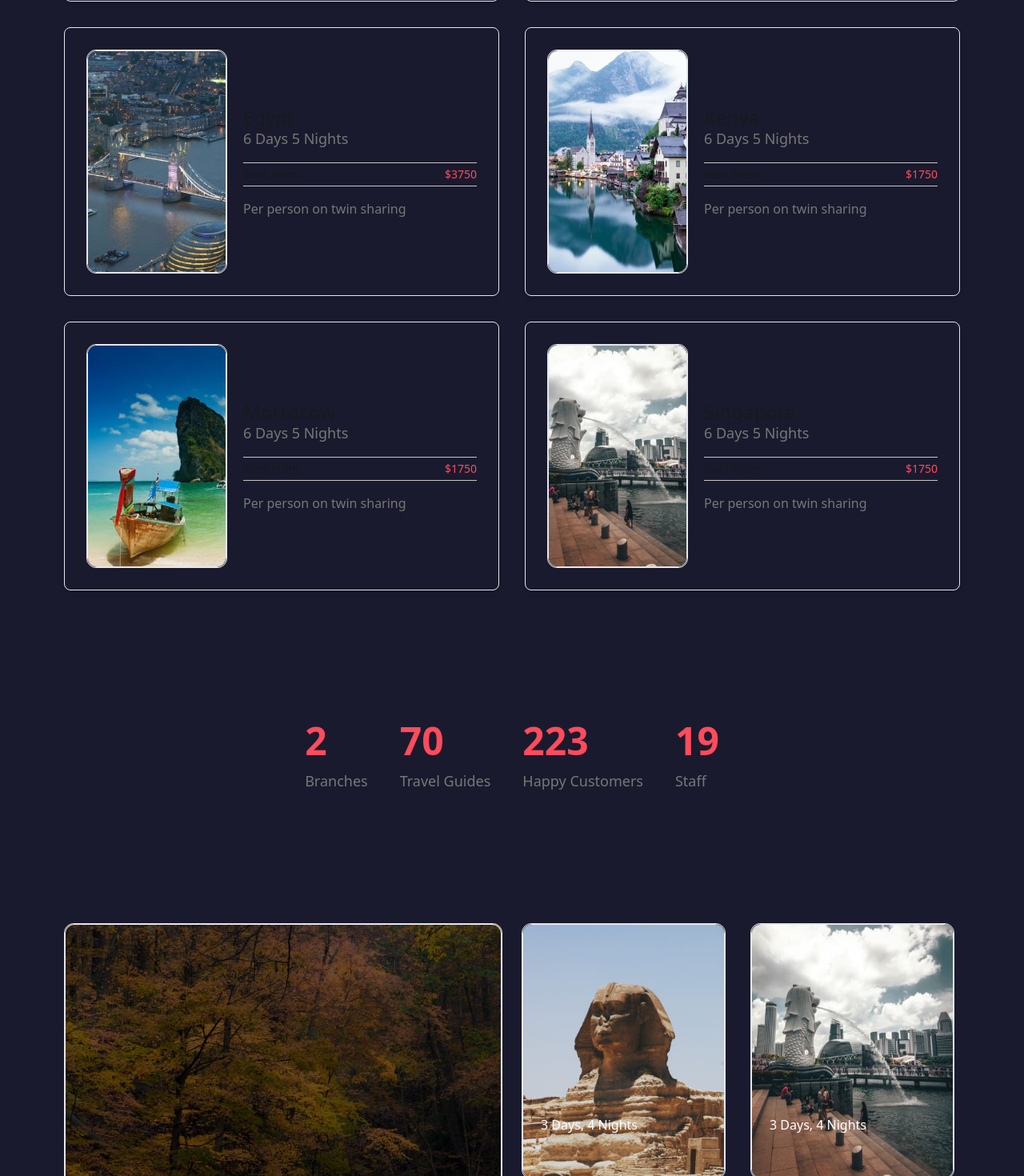
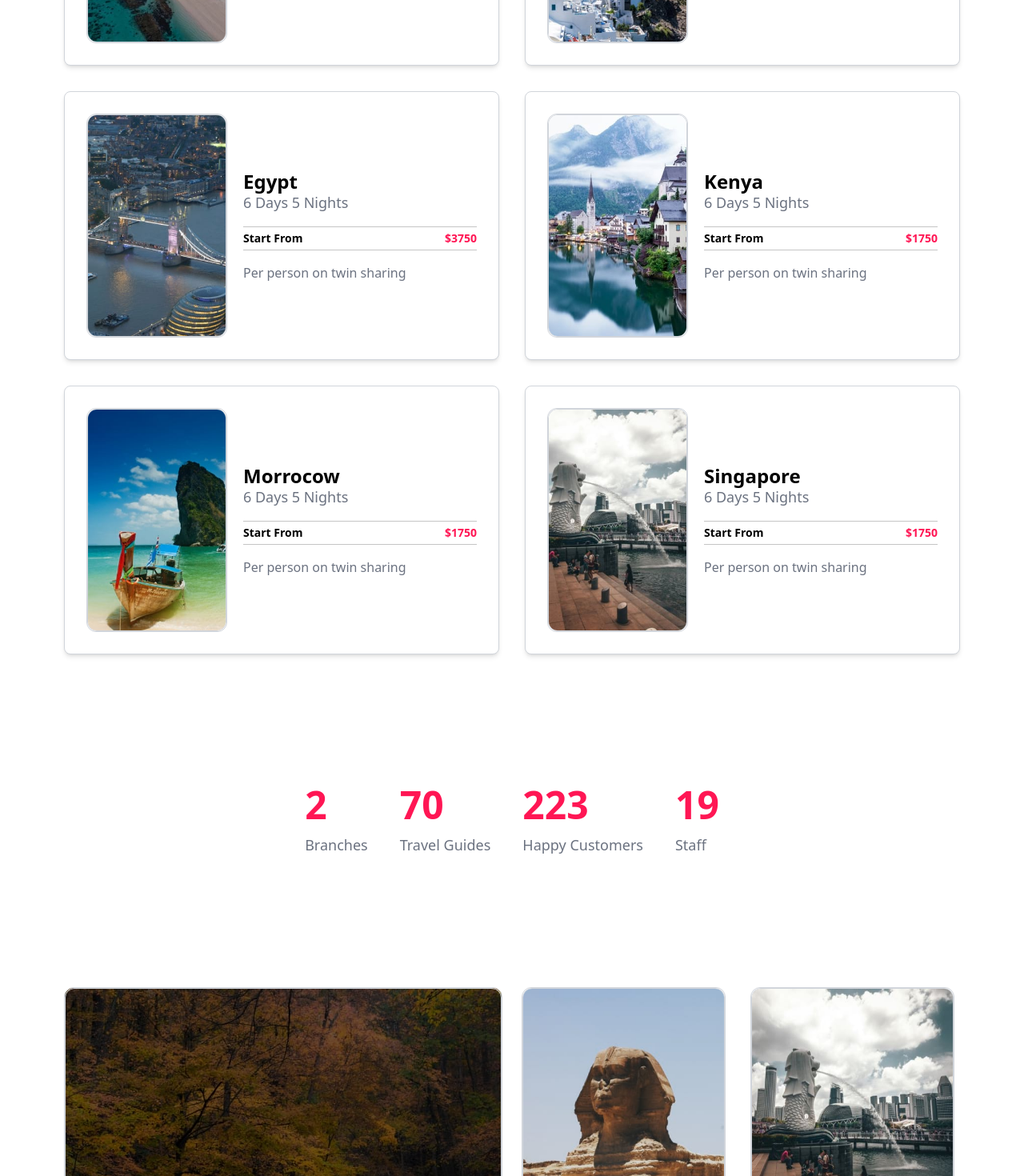
Before and after one commit to GraceJoseph-hub/space-touch, a React (Vite) app: page / in a window 1280 px wide. Shown: the part 1320-2790 px from the top of the page at 80% size. Built offline with nearby package versions, Linux system fonts and the light colour scheme.

Commit message:
working on the theme

```diff
--- a/src/components/aside/Aside.jsx
+++ b/src/components/aside/Aside.jsx
@@ -1,11 +1,9 @@
-import React from "react";
-import { useState } from "react";
+import React, { useState } from "react";
 import styles from "../aside/Aside.module.css";
 import g6 from "../../../public/images/g6.jpg";
 import g7 from "../../../public/images/g7.jpg";
 import g8 from "../../../public/images/g8.jpg";
 import g9 from "../../../public/images/g9.jpg";
-
 
 const Aside = () => {
   const [hoveredIndex, setHoveredIndex] = useState(null);
@@ -34,15 +32,16 @@ const Aside = () => {
       path: g6,
     },
   ];
+
   return (
-    <div className="flex flex-row gap-6 p-20 w-full">
+    <div className="flex flex-row gap-6 p-20 w-full bg-light dark:bg-[#111]">
       <div
         onMouseEnter={() => setIsHovered(true)}
         onMouseLeave={() => setIsHovered(false)}
-        className="h-[667px] w-1/2 bg-[url('../../../public/images/g10.jpg')] border border-solid rounded-xl relative"
+        className="h-[667px] w-1/2 bg-[url('../../../public/images/g10.jpg')] border border-solid border-gray-300 dark:border-white rounded-xl relative"
       >
-        <div className="h-full w-full bg-darkShade border border-solid rounded-xl">
-          <div className="text-light absolute bottom-10 left-10">
+        <div className="h-full w-full bg-darkShade border border-solid border-gray-300 dark:border-white rounded-xl">
+          <div className="text-black dark:text-white absolute bottom-10 left-10">
             <h6>3 Days, 4 Nights</h6>
             <p className={isHovered ? styles.show : styles.hide}>$1520</p>
           </div>
@@ -57,14 +56,14 @@ const Aside = () => {
             onMouseEnter={() => setHoveredIndex(index)}
             onMouseLeave={() => setHoveredIndex(null)}
           >
-            <div className="h-[320px] w-[255px] border border-solid rounded-xl">
+            <div className="h-[320px] w-[255px] border border-solid border-gray-300 dark:border-white rounded-xl">
               <img
                 src={details.path}
                 alt=""
-                className="h-full w-full border border-solid rounded-xl"
+                className="h-full w-full border border-solid border-gray-300 dark:border-white rounded-xl"
               />
             </div>
-            <div className="-mt-20 ml-6 text-light">
+            <div className="-mt-20 ml-6 text-black dark:text-white">
               <h6>{details.title}</h6>
               <p
                 className={`${styles.hide} ${
--- a/src/components/brand/Brand.jsx
+++ b/src/components/brand/Brand.jsx
@@ -1,38 +1,42 @@
-import React, {useEffect, useRef} from 'react'
+import React, { useEffect, useRef } from "react";
 import { Link } from "react-router-dom";
 import { gsap } from "gsap";
 
-
-const Brand = () => {
+const Brand = ({ theme }) => {
+  const navBar = useRef(null);
 
   useEffect(() => {
     const handleScroll = () => {
       if (window.scrollY > 100) {
-        gsap.to(".navbar", { color: "#ff1654" });
+        gsap.to(navBar.current, { color: "#ff1654" });
       } else {
-        gsap.to(".navbar", { color: "black" });
+        const isDarkMode = document.documentElement.classList.contains("dark");
+        gsap.to(navBar.current, { color: isDarkMode ? "#ffffff" : "black" });
       }
     };
+
+    // Set initial color based on theme
+    const isDarkMode = theme === "dark";
+    gsap.to(navBar.current, { color: isDarkMode ? "#ffffff" : "black" });
 
     window.addEventListener("scroll", handleScroll);
 
     return () => {
       window.removeEventListener("scroll", handleScroll);
     };
-  }, []);
+  }, [theme]);
 
-  const navBar = useRef(null);
   return (
     <div className="flex items-center">
       <Link
         to="/"
         ref={navBar}
-        className=" font-semibold navbar smallBP:text-base custom:text-2xl custom1:text-3xl"
+        className="font-semibold navbar smallBP:text-base custom:text-2xl custom1:text-3xl"
       >
         Spacetouch
       </Link>
     </div>
   );
-}
+};
 
-export default Brand
+export default Brand;
--- a/src/components/card/Card.jsx
+++ b/src/components/card/Card.jsx
@@ -1,36 +1,42 @@
 import React from "react";
 import cardData from "./CardData";
 
-
 const Card = () => {
-
   return (
-    <div className="grid grid-cols:1 custom1:grid-cols-2 gap-8">
+    <div className="grid grid-cols-1 custom1:grid-cols-2 gap-8">
       {cardData.map((card, index) => (
         <div
           key={index}
-          className="flex flex-col semiBP:flex-row items-center gap-5 p-[27px] bg-light border border-solid rounded-lg shadow-md"
+          className="flex flex-col semiBP:flex-row items-center gap-5 p-[27px] bg-light dark:bg-black border border-solid border-gray-300 dark:border-gray-800 rounded-lg shadow-md"
         >
           {/* image here  */}
-          <div className="flex w-full h-[370px] semiBP:w-56 semiBP:h-[340px] border border-solid flex-shrink-0 rounded-xl custom1:w-44 custom1:h-[280px]">
+          <div className="flex w-full  semiBP:w-56 semiBP:h-[340px] border border-solid border-gray-300 dark:border-none flex-shrink-0 rounded-xl custom1:w-44 custom1:h-[280px]">
             <img
               src={card.path}
               alt="beautiful places to visit"
-              className="w-full h-full border border-solid rounded-xl object-cover"
+              className="w-full h-full border border-solid border-gray-300 dark:border-none rounded-xl object-cover"
             />
           </div>
 
           {/* text here */}
           <div className="flex flex-col gap-4 w-full">
             <div>
-              <h4 className="text-2xl text-bold font-medium">{card.title}</h4>
-              <p className="text-lg text-grey -mt-1">{card.dayNight}</p>
+              <h4 className="text-2xl font-bold text-black dark:text-white">
+                {card.title}
+              </h4>
+              <p className="text-lg text-gray-500 dark:text-gray-400 -mt-1">
+                {card.dayNight}
+              </p>
             </div>
-            <div className="flex justify-between border-t border-b pt-1 pb-1 border-lightGrey text-sm text-bold">
-              <p className="text-sm text-bold capitalize">Start from</p>
+            <div className="flex justify-between border-t border-b pt-1 pb-1 border-lightGrey dark:border-gray-600 text-sm font-bold">
+              <p className="text-sm font-bold capitalize text-black dark:text-white">
+                Start from
+              </p>
               <p className="text-red">{card.amount}</p>
             </div>
-            <p className="text-grey text-base">{card.condition}</p>
+            <p className="text-gray-500 dark:text-gray-400 text-base">
+              {card.condition}
+            </p>
           </div>
         </div>
       ))}
--- a/src/components/countupAnimation/CountUpAnimation.jsx
+++ b/src/components/countupAnimation/CountUpAnimation.jsx
@@ -1,27 +1,35 @@
-import React from 'react'
+import React from "react";
 import CountUp from "react-countup";
 
 const CountUpAnimation = () => {
   return (
-    <div className="flex items-center justify-center gap-10 flex-wrap text-5xl text-red font-semibold w-full h-64 bg-light px-20">
+    <div className="flex items-center justify-center gap-10 flex-wrap text-5xl text-red font-semibold w-full h-64 bg-light dark:bg-black px-20">
       <div className="">
         <CountUp start={0} end={10} duration={200} />
-        <p className='text-lg mt-3 text-grey font-thin'>Branches</p>
+        <p className="text-lg mt-3 text-gray-500 dark:text-white font-thin">
+          Branches
+        </p>
       </div>
       <div>
         <CountUp start={0} end={350} duration={200} />
-        <p className='text-lg mt-3 text-grey font-thin'>Travel Guides</p>
+        <p className="text-lg mt-3 text-gray-500 dark:text-white font-thin">
+          Travel Guides
+        </p>
       </div>
       <div>
         <CountUp start={0} end={3812} duration={200} />
-        <p className='text-lg mt-3 text-grey font-thin'>Happy Customers</p>
+        <p className="text-lg mt-3 text-gray-500 dark:text-white font-thin">
+          Happy Customers
+        </p>
       </div>
       <div>
         <CountUp start={0} end={93} duration={200} />
-        <p className='text-lg mt-3 text-grey font-thin'>Staff</p>
+        <p className="text-lg mt-3 text-gray-500 dark:text-white font-thin">
+          Staff
+        </p>
       </div>
     </div>
   );
-}
+};
 
-export default CountUpAnimation
+export default CountUpAnimation;
--- a/src/components/footer/Footer.jsx
+++ b/src/components/footer/Footer.jsx
@@ -4,51 +4,67 @@ import { FaFacebook, FaTwitter, FaInstagram, FaYoutube } from "react-icons/fa";
 
 const Footer = () => {
   return (
-    <div className="w-full px-20 py-10 bg-gray-100 dark:bg-black">
+    <div className={`w-full px-20 py-10 bg-off-white dark:bg-[#111]`}>
       <div className="flex justify-between pb-10">
-        <div className="text-gray-800 dark:text-white">
-          <h2 className="text-lg font-bold mb-4">Company</h2>
-          <ul>
-            <li className="mb-2">
-              <Link to="/" className="hover:text-amber">
+        <div className="text-gray-800">
+          <h2 className="text-lg font-semibold mb-4 dark:text-light">
+            Company
+          </h2>
+          <ul className="">
+            <li className="mb-2 ">
+              <Link
+                to="/"
+                className={`hover:text-amber text-grey dark:text-dark text-sm `}
+              >
                 Home
               </Link>
             </li>
             <li className="mb-2">
-              <Link to="/about" className="hover:text-amber">
+              <Link
+                to="/about"
+                className={`hover:text-amber text-grey dark:text-dark text-sm`}
+              >
                 About Us
               </Link>
             </li>
             <li className="mb-2">
-              <Link to="/services" className="hover:text-amber">
+              <Link
+                to="/services"
+                className={`hover:text-amber text-grey dark:text-dark text-sm`}
+              >
                 Services
               </Link>
             </li>
             <li className="mb-2">
-              <Link to="/contact" className="hover:text-amber">
+              <Link
+                to="/contact"
+                className={`hover:text-amber text-grey dark:text-dark text-sm`}
+              >
                 Contact Us
               </Link>
             </li>
           </ul>
         </div>
-        <div className="text-gray-800 dark:text-white bg-white dark:bg-gray-900 p-6 rounded-md shadow-md">
-          <h2 className="text-lg font-bold mb-4">Newsletter</h2>
-          <form className="flex flex-col gap-y-5 mb-2">
+        <div className="text-gray-800 ">
+          <h2 className="text-lg font-semibold mb-4 dark:text-light">
+            Newsletter
+          </h2>
+          <form className="flex flex-col gap-y-5 w-[33.2rem] mb-2 bg-white p-6 rounded-md shadow-md">
             <p>Get latest updates and offers.</p>
             <div className="flex gap-x-2">
               <input
                 type="email"
                 placeholder="Email Address"
-                className="w-[22.4rem] p-2 bg-off-white border-gray-300 rounded-md focus:outline-none dark:bg-gray-800"
+                className="w-[22.4rem] p-2 bg-off-white border-gray-300 rounded-md focus:outline-none"
               />
               <button
                 type="submit"
-                className="px-7 py-2 text-light font-bold bg-red rounded-md hover:bg-red-600"
+                className="px-7 py-2 font-bold bg-red rounded-md hover:bg-red-600"
               >
                 Go
               </button>
             </div>
-            <p className="text-gray-500 text-sm dark:text-gray-400">
+            <p className="text-grey dark:text-dark text-sm">
               Sign up for our latest news & articles. We won't give you spam
               <br />
               mails.
@@ -56,33 +72,35 @@ const Footer = () => {
           </form>
         </div>
       </div>
-      <hr className="border-gray-300 dark:border-gray-700" />
-      <div className="flex justify-between mt-7 text-gray-800 dark:text-white">
-        <p>© 2022 Spacetouch Travels. All rights reserved.</p>
+      <hr />
+      <div className="flex justify-between mt-7">
+        <p className="text-grey text-sm dark:text-dark">
+          © 2022 Spacetouch Travels. All rights reserved.
+        </p>
         <div className="flex gap-7">
           <Link
             to="https://web.facebook.com/spacetouchtours?_rdc=1&_rdr"
             className="p-2 hover:bg-red rounded-full text-center hover:text-light"
           >
-            <FaFacebook />
+            <FaFacebook className="text-dark dark:text-light" />
           </Link>
           <Link
             to="https://x.com/spacetouchTours"
             className="p-2 hover:bg-red rounded-full text-center hover:text-light"
           >
-            <FaTwitter />
+            <FaTwitter className="text-dark dark:text-light" />
           </Link>
           <Link
             to="https://www.instagram.com/spacetouchtours"
             className="p-2 hover:bg-red rounded-full text-center hover:text-light"
           >
-            <FaInstagram />
+            <FaInstagram className="text-dark dark:text-light" />
           </Link>
           <Link
             to="https://www.youtube.com/spacetouchtv"
             className="p-2 hover:bg-red rounded-full text-center hover:text-light"
           >
-            <FaYoutube />
+            <FaYoutube className="text-dark dark:text-light" />
           </Link>
         </div>
       </div>
--- a/src/components/happyClients/HappyClients.jsx
+++ b/src/components/happyClients/HappyClients.jsx
@@ -1,4 +1,4 @@
-import React from 'react'
+import React from "react";
 import g1 from "../../../public/images/g1.jpg";
 import g2 from "../../../public/images/g2.jpg";
 import g3 from "../../../public/images/g3.jpg";
@@ -6,7 +6,7 @@ import g4 from "../../../public/images/g4.jpg";
 import "slick-carousel/slick/slick.css";
 import "slick-carousel/slick/slick-theme.css";
 import Slider from "react-slick";
-import {FaQuoteLeft} from 'react-icons/fa';
+import { FaQuoteLeft } from "react-icons/fa";
 
 const HappyClients = () => {
   const testimonials = [
@@ -30,7 +30,6 @@ const HappyClients = () => {
       name: "Ayoola",
       image: g4,
     },
-
   ];
   var settings = {
     dots: true,
@@ -38,29 +37,35 @@ const HappyClients = () => {
     speed: 1500,
   };
   return (
-    <section className="text-center bg-light py-24">
-      <h5 className="text-red text-sm font-semibold">HERE'S WHAT THEY HAVE TO SAY</h5>
-      <h2 className="text-4xl mb-8 font-semibold">Our Clients Do The Talking</h2>
+    <section className="text-center bg-light dark:bg-black py-24">
+      <h5 className="text-red text-sm font-semibold">
+        HERE'S WHAT THEY HAVE TO SAY
+      </h5>
+      <h2 className="text-4xl mb-8 font-semibold text-black dark:text-white">
+        Our Clients Do The Talking
+      </h2>
       <Slider {...settings} className="max-w-xl mx-auto">
         {testimonials.map((testimonial, index) => (
           <div key={index} className="flex flex-col items-center mb-4">
             <div className="flex flex-col items-center mb-4">
               <FaQuoteLeft className="text-red text-4xl mb-4" />
-              <p className="text-center">{testimonial.text}</p>
+              <p className="text-center text-black dark:text-white">
+                {testimonial.text}
+              </p>
             </div>
             <div className="flex flex-col items-center">
               <img
                 src={testimonial.image}
                 alt={testimonial.name}
-                className="rounded-full w-20 h-20 mb-4"
+                className="rounded-full w-20 h-20 mb-4 border border-solid border-gray-300 dark:border-white"
               />
-              <p className="">{testimonial.name}</p>
+              <p className="text-black dark:text-white">{testimonial.name}</p>
             </div>
           </div>
         ))}
       </Slider>
     </section>
   );
-}
+};
 
-export default HappyClients
+export default HappyClients;
--- a/src/components/title/Title.jsx
+++ b/src/components/title/Title.jsx
@@ -4,7 +4,7 @@ const Title = () => {
   return (
     <>
       <h6 className="text-sm text-red font-medium">VISIT</h6>
-      <h3 className="text-4xl font-semibold mb-12">Popular Destinations</h3>
+      <h3 className="text-4xl font-semibold mb-12 dark:text-light">Popular Destinations</h3>
     </>
   );
 }
--- a/src/pages/Home.jsx
+++ b/src/pages/Home.jsx
@@ -10,10 +10,10 @@ import HappyClients from "../components/happyClients/HappyClients";
 const Home = () => {
   return (
     <div className="">
-      <div className="pb-10">
+      <div className="pb-10 mt-20">
         <Carousel />
       </div>
-      <div className="w-full px-16 semiBP:px-32 pt-20 pb-20 custom1:px-20">
+      <div className="w-full px-16 semiBP:px-32 pt-20 pb-20 custom1:px-20 bg-light dark:bg-[#111]">
         <Title />
         <Card />
       </div>
```
Also changed, not shown: src/components/navbar/Navbar.jsx (+27 -134 lines).
